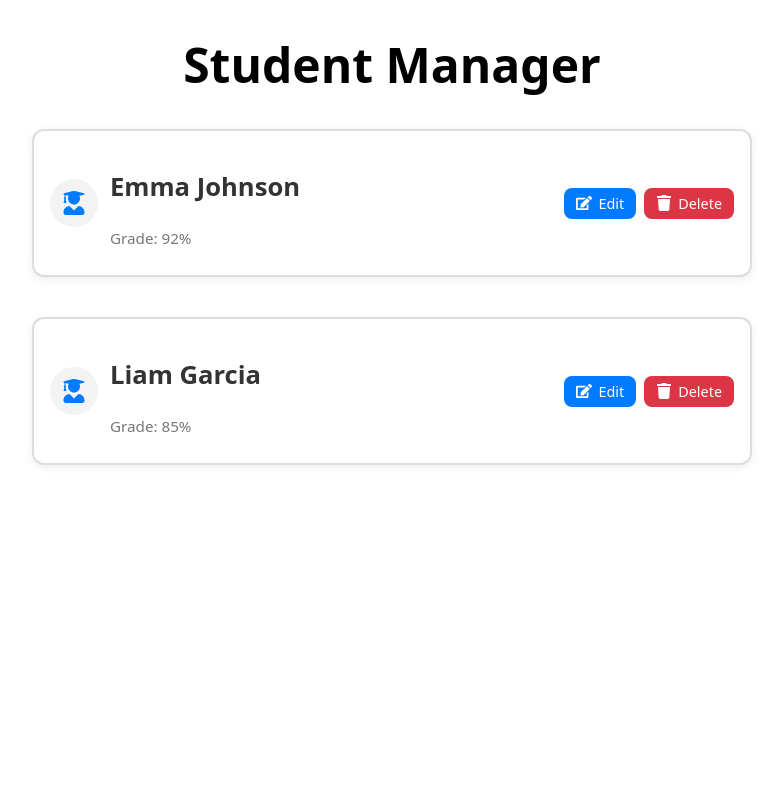
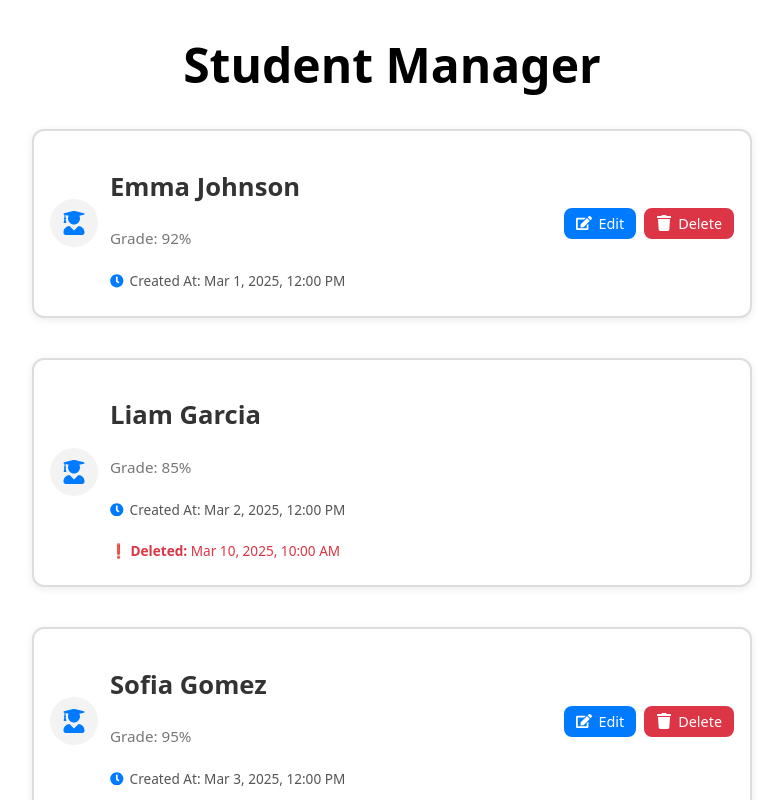
Before and after one commit to jordanolguin/student-manager, a React (Create React App) app in the folder client/: page / in a window 1280 px wide. Shown: the top 800 px of the page, without its empty margins (248-1031 px from the left). Built offline with nearby package versions, Linux system fonts and the light colour scheme.

Commit message:
updated StudentCard to accept info. ready for connection to back end

```diff
--- a/client/src/App.js
+++ b/client/src/App.js
@@ -8,13 +8,46 @@ const dummyStudents = [
     firstName: 'Emma',
     lastName: 'Johnson',
     grade: 92,
+    createdAt: '2025-03-01T12:00:00Z',
+    isDeleted: false,
+    deletedAt: null,
   },
   {
     _id: '2',
     firstName: 'Liam',
     lastName: 'Garcia',
     grade: 85,
+    createdAt: '2025-03-02T12:00:00Z',
+    isDeleted: true,
+    deletedAt: '2025-03-10T10:00:00Z',
   },
+  {
+    _id: '3',
+    firstName: 'Sofia',
+    lastName: 'Gomez',
+    grade: 95,
+    createdAt: '2025-03-03T12:00:00Z',
+    isDeleted: false,
+    deletedAt: null,
+  },
+  {
+    _id: '4',
+    firstName: 'Ali',
+    lastName: 'Khan',
+    grade: 88,
+    createdAt: '2025-03-04T12:00:00Z',
+    isDeleted: true,
+    deletedAt: '2025-03-15T14:00:00Z',
+  },
+  {
+    _id: '5',
+    firstName: 'Hiroshi',
+    lastName: 'Tanaka',
+    grade: 76,
+    createdAt: '2025-03-05T12:00:00Z',
+    isDeleted: false,
+    deletedAt: null,
+  }
 ];
 
 function App() {
--- a/client/src/components/StudentCard/StudentCard.js
+++ b/client/src/components/StudentCard/StudentCard.js
@@ -1,5 +1,6 @@
 import styles from './StudentCard.module.css';
-import { FaEdit, FaTrash, FaUserGraduate } from 'react-icons/fa';
+import { FaEdit, FaTrash, FaUserGraduate, FaClock } from 'react-icons/fa';
+import { formatDate } from '../../utils/formatDate';
 
 const StudentCard = ({ student, onEdit, onDelete }) => {
   return (
@@ -12,14 +13,27 @@ const StudentCard = ({ student, onEdit, onDelete }) => {
           {student.firstName} {student.lastName}
         </h3>
         <p className={styles.grade}>Grade: {student.grade}%</p>
+        <p className={styles.createdAt}>
+          <FaClock className={styles.clockIcon} /> Created At:{' '}
+          {formatDate(student.createdAt)}
+        </p>
+        {student.isDeleted && (
+          <p className={styles.deleted}>
+            <strong>❗️ Deleted:</strong> {formatDate(student.deletedAt)}
+          </p>
+        )}
       </div>
       <div className={styles.actions}>
+        {!student.isDeleted && (
+          <>
             <button className={styles.editBtn} onClick={() => onEdit(student)}>
               <FaEdit className={styles.icon} /> Edit
             </button>
             <button className={styles.deleteBtn} onClick={() => onDelete(student._id)}>
               <FaTrash className={styles.icon} /> Delete
             </button>
+          </>
+        )}
       </div>
     </div>
   );
--- a/client/src/components/StudentCard/StudentCard.module.css
+++ b/client/src/components/StudentCard/StudentCard.module.css
@@ -53,6 +53,25 @@
   color: #777;
 }
 
+.createdAt {
+  font-size: 0.85rem;
+  color: #555;
+  display: flex;
+  align-items: center;
+  gap: 6px;
+  margin-top: 4px;
+}
+
+.clockIcon {
+  color: #007bff;
+}
+
+.deleted {
+  font-size: 0.85rem;
+  color: #dc3545;
+  margin-top: 4px;
+}
+
 .actions {
   display: flex;
   gap: 8px;
--- /dev/null
+++ b/client/src/utils/formatDate.js
@@ -0,0 +1,11 @@
+export const formatDate = (dateString) => {
+    if (!dateString) return 'N/A';
+    const options = {
+        year: 'numeric',
+        month: 'short',
+        day: 'numeric',
+        hour: '2-digit',
+        minute: '2-digit',
+    };
+    return new Date(dateString).toLocaleString('en-US', options);
+};
```
Lines whose indentation alone changed are shown as unchanged.
